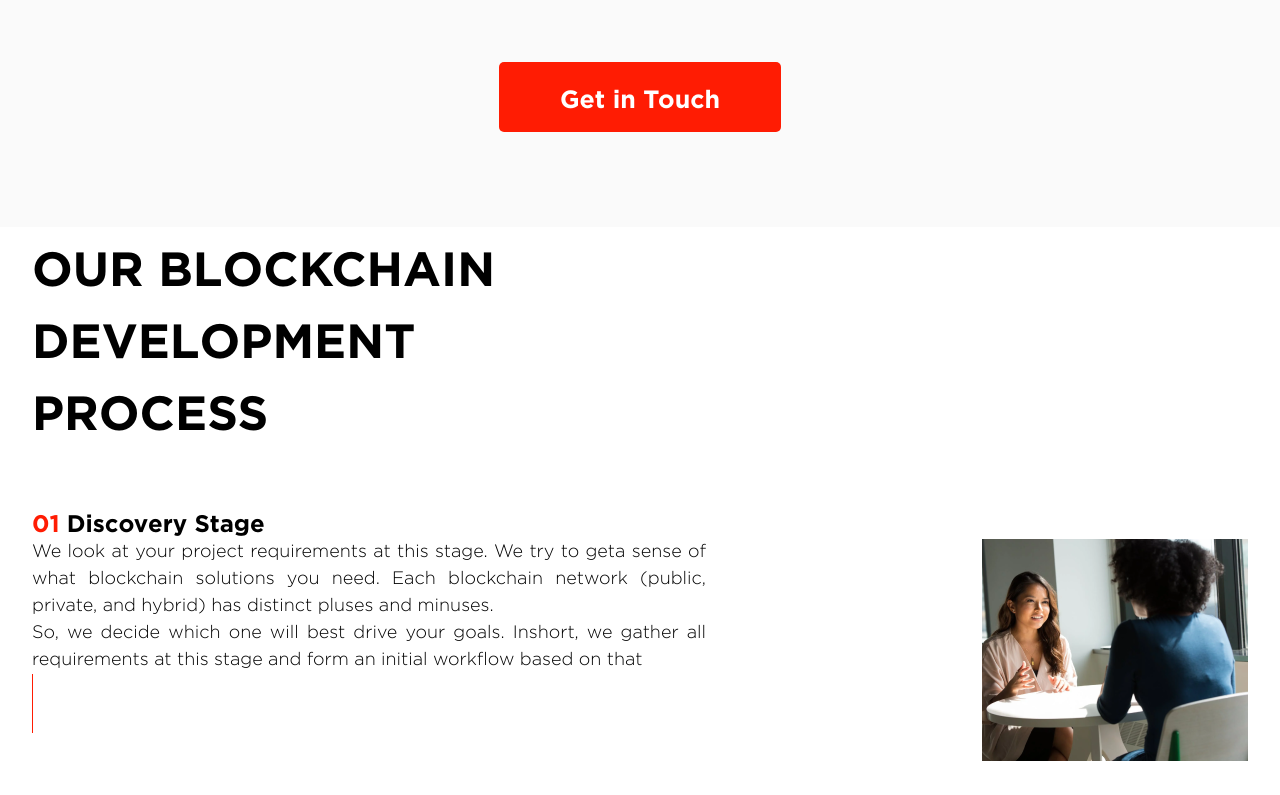
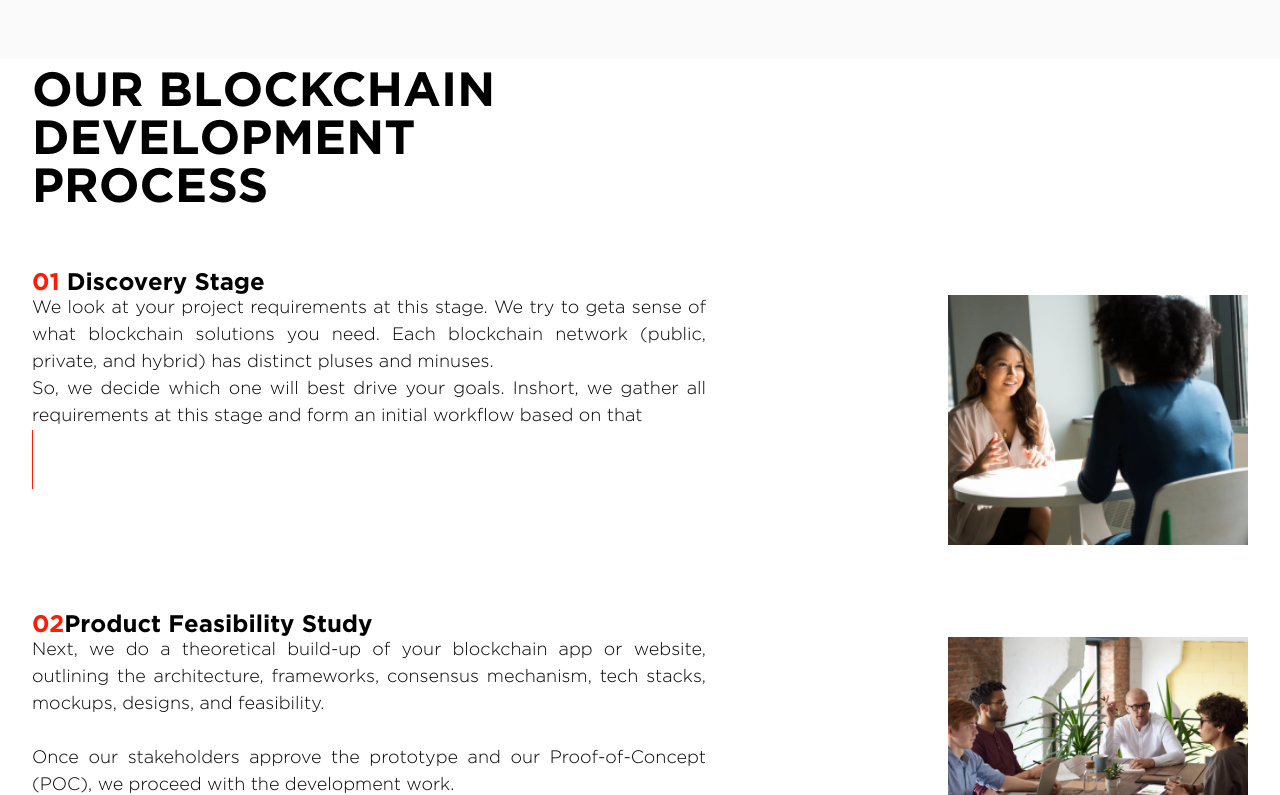
Before and after one commit to HoangDinhSon/landingPageVite, a React (Vite) app: page / in a window 1280 px wide. Shown: the part 4178-4973 px from the top of the page. Built offline with nearby package versions, Linux system fonts and the light colour scheme.

Commit message:
change follow tailwindcss

```diff
--- a/const.tsx
+++ b/const.tsx
@@ -4,4 +4,5 @@ const LG = "1024px";
 const MD = "768px";
 const SM = "640px";
 const XS = "375px";
+const fontSize = "35px"
 export { TWO_XL, XL, LG, MD, SM, XS };
--- a/src/components/Approachestoblockchain.tsx
+++ b/src/components/Approachestoblockchain.tsx
@@ -113,7 +113,7 @@ function Approachestoblockchain() {
   return (
     <section className=" mt-[161px] bg-[#FAFAFA] pt-[84px] sm:mt-9 sm:pt-[57px]">
       <div className="flex flex-col items-center">
-        <h1 className="sm:text-[35px] sm:text-center">
+        <h1 className=" sm:text-center">
           Approaches to Blockchain
         </h1>
         <h3 className="max-w-[1103px] text-center sm:text-xl sm:text-center sm:mt-8">
--- a/src/components/CustomeBlockchain.tsx
+++ b/src/components/CustomeBlockchain.tsx
@@ -19,7 +19,7 @@ function CustomBlockchain() {
 
         <div className="flex ">
           <div className="lg:w-full  ">
-            <h1 className="sm:text-[35px]">
+            <h1>
               Custom Blockchain Development Services
             </h1>
             <h3 className="lg:w-full  sm:text-[20px]">
--- a/src/components/OurBlockchainDevelopmentProcess.tsx
+++ b/src/components/OurBlockchainDevelopmentProcess.tsx
@@ -15,6 +15,7 @@ function OurBlockchainDevelopmentProcess() {
     number,
     isVertical,
   }: propsProcesDetail) => {
+    // có is there pesudo ::after
     const myClassName = isVertical
       ? "max-w-[674px] text-justify text-[18px] font-normal relative after:block after:absolute after:bg-[#FF1C03] after:h-[59px] after:w-[1px] whitespace-pre-line sm:after:hidden sm:text-left"
       : "max-w-[674px] text-justify text-[18px] font-normal sm:text-left";
@@ -26,7 +27,7 @@ function OurBlockchainDevelopmentProcess() {
         </h6>
         <div className="flex justify-between  ">
           <p className={myClassName}>{para}</p>
-          <img src={imgSrc} alt="" className="md:max-w-[262px] ml-2 sm:hidden" />
+          <img src={imgSrc} alt="" className="md:max-w-[262px] ml-2 sm:hidden max-w-[300px] object-cover" width={"1000px"} height={"1000px"}  />
         </div>
       </div>
     );
@@ -34,7 +35,7 @@ function OurBlockchainDevelopmentProcess() {
   return (
     <section className="OurBlockchainDevelopmentProcess px-[162px] xl:px-8 sm:pt-8">
       <div>
-        <h1 className="sm:text-[35px] max-w-[620px]">
+        <h1 className="max-w-[620px]">
           Our Blockchain Development Process
         </h1>
         {/* row 1  */}
--- a/src/components/ProjectDelivery.tsx
+++ b/src/components/ProjectDelivery.tsx
@@ -2,7 +2,7 @@ function ProjectFelivery() {
     return (
         <section className="ProjectFelivery mt-[148px] pb-[62px] bg-[#FF1C03] pt-[69px] text-center sm:pb-[32px] sm:mt-14" >
             <div className="w-full  flex flex-col items-center text-[#FFFFFF]  ">
-                <h1 className="sm:text-[35px]">50+ projects delivered</h1>
+                <h1 >50+ projects delivered</h1>
                 <h3 className="leading-7 sm:text-[20px] font-light">Our highly experienced team have delivered ....</h3>
                 <button className=" w-[282px] h-[70px] bg-[#FFFFFF] text-[#FF1C03] mt-9 rounded-md text-[25px] font-bold sm:text-xl sm:w-[260px] sm:h-[65px]">Get in Touch</button>
             </div>
--- a/src/components/TechnologyStackWeUSe.tsx
+++ b/src/components/TechnologyStackWeUSe.tsx
@@ -31,7 +31,7 @@ function TechnologyStackWeUSe() {
   return (
     <section className="TechnologyStackWeUSe mt-[69px] w-full px-[162px] md:px-8 ">
       <div className="text-center">
-        <h1 className="sm:text-[30px]">Technology Stack We Use</h1>
+        <h1 >Technology Stack We Use</h1>
         <h3 className="max-w-[923px] mx-auto sm:text-xl font-light">
           Our blockchain developers provide you the quality you need and the
           flexibility you want using the following tech stacks:
--- a/src/index.css
+++ b/src/index.css
@@ -2,41 +2,34 @@
 @tailwind components;
 @tailwind utilities;
 
+:root{
+  --myFontHeader:35px;
+}
 @layer base {
   h1 {
-    font-size: 48px;
-    font-weight: 700;
-    text-transform: uppercase;
+    @apply text-5xl font-bold uppercase  md:text-[length:var(--myFontHeader)];
   }
   h2 {
-    font-size: 35px;
-    font-weight: 700;
+    @apply text-[35px] font-bold;
   }
   h3 {
-    font-size: 25px;
-    font-weight: 400;
+    @apply text-[25px] font-normal;
   }
   h5 {
-    font-size: 22px;
-    font-weight: 700;
+    @apply text-[22px] font-bold;
   }
   h4 {
-    font-size: 20px;
-    font-weight: 400;
+    @apply text-xl font-normal;
   }
   h6 {
-    font-size: 24px;
-    font-weight: 700;
+    @apply text-2xl font-bold;
   }
   html {
-    font-family: "Gotham", Arial, Helvetica, sans-serif;
-    font-weight: 300;
+    @apply font-sans font-light;
   }
 
   body {
-    max-width: 1440px;
-    min-width: 375px;
-    margin: auto;
+    @apply max-w-[1440px] min-w-[375px] mx-auto;
   }
   @font-face {
     font-family: "Gotham";
@@ -54,20 +47,21 @@
     font-weight: 700;
   }
 }
+/* component  */
+@layer components {
+  .btn-white {
+    @apply text-[#ffff00] bg-[#000] sm:text-white;
+  }
+  .my-pg-position {
+    @apply bg-[url('./assets/Footer/people.jpg')] bg-blend-color-dodge;
+    background-color: rgba(255, 0, 0, 0.4);
+    background-size: cover;
+    background-position: bottom 134px right 50%;
+  }
+}
 
-
-
-
-.my-pg-position {
-  background-image: url(./assets/Footer/people.jpg);
-  background-color: rgba(255, 0, 0, 0.5);
-  background-size: cover;
-  background-blend-mode: color-dodge;
-  background-position: bottom 134px right 50%;
-
+@media screen and (max-width: 375px) {
+  .my-pg-position {
+    background-position: bottom 102px right 50%;
+  }
 }
-@media screen and (max-width :375px){
-  .my-pg-position{
-  background-position: bottom 102px right 50%;
-}
-}
```
